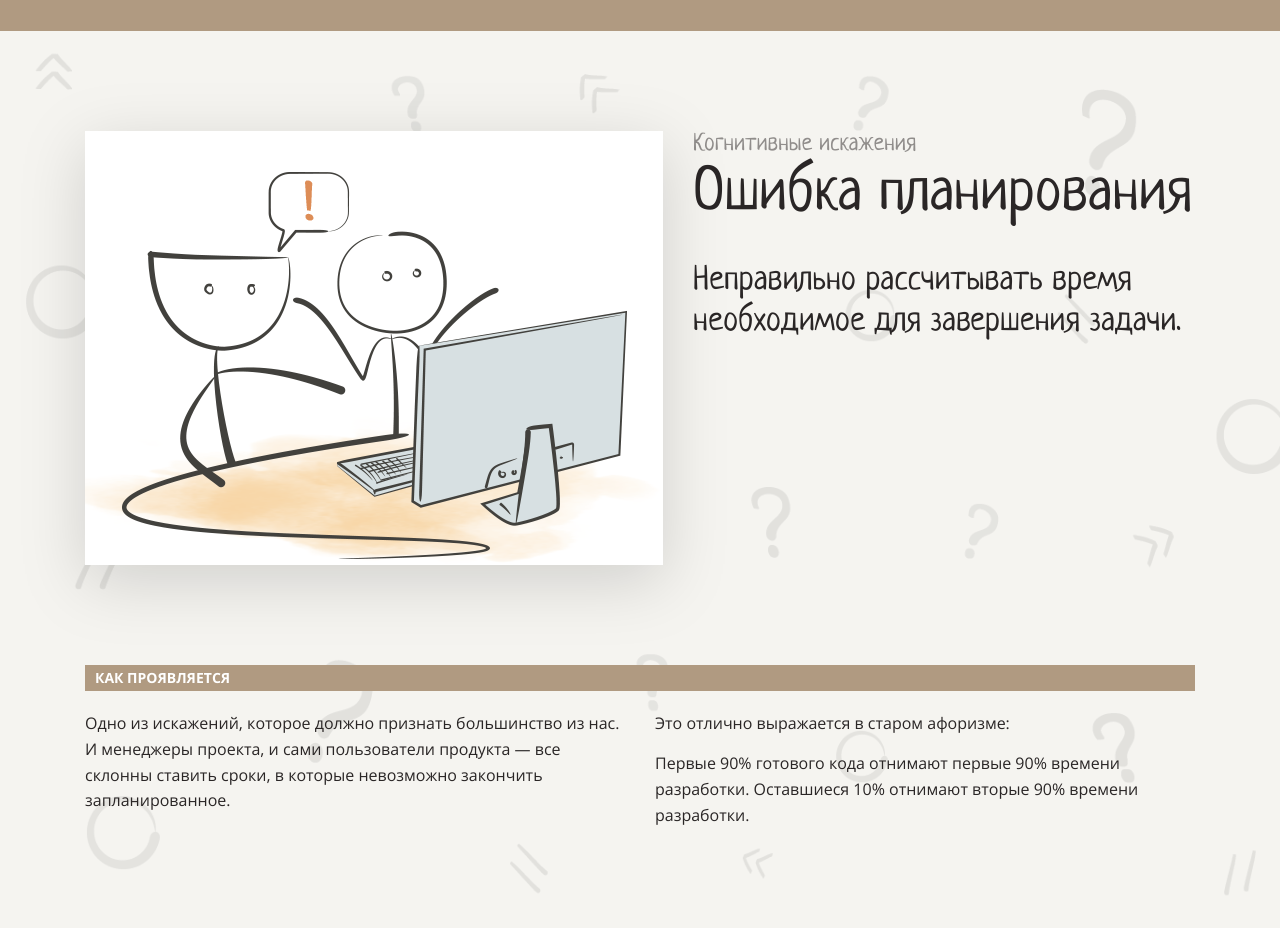
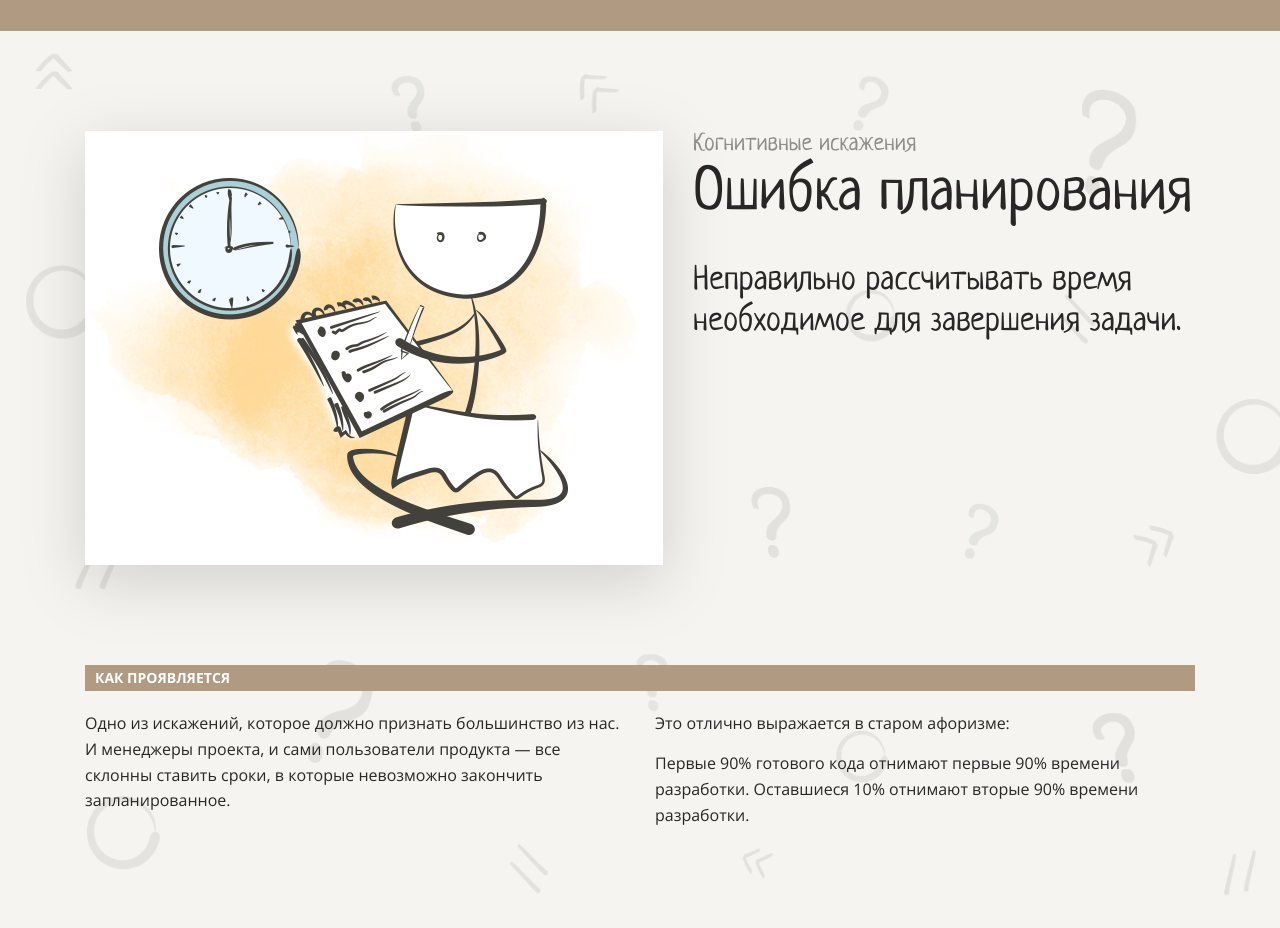
Before and after one commit to sulianova/layout-designer-project-58, a website: page src/index.html in a window 1280 px wide. Shown: the part 6260-7188 px from the top of the page. Drawn offline with Linux system fonts and the light colour scheme.

Commit message:
Change image in errors-in-planning

```diff
--- a/src/index.html
+++ b/src/index.html
@@ -202,7 +202,7 @@
     <div class="content-container">
         <div class="col-2">
             <div>
-        <img class="shadow image" src="./images/1.png" alt="1.png" />
+        <img class="shadow image" src="./images/5.png" alt="5.png" />
             </div>
 
           <div class="display-flex direction-column">
```
